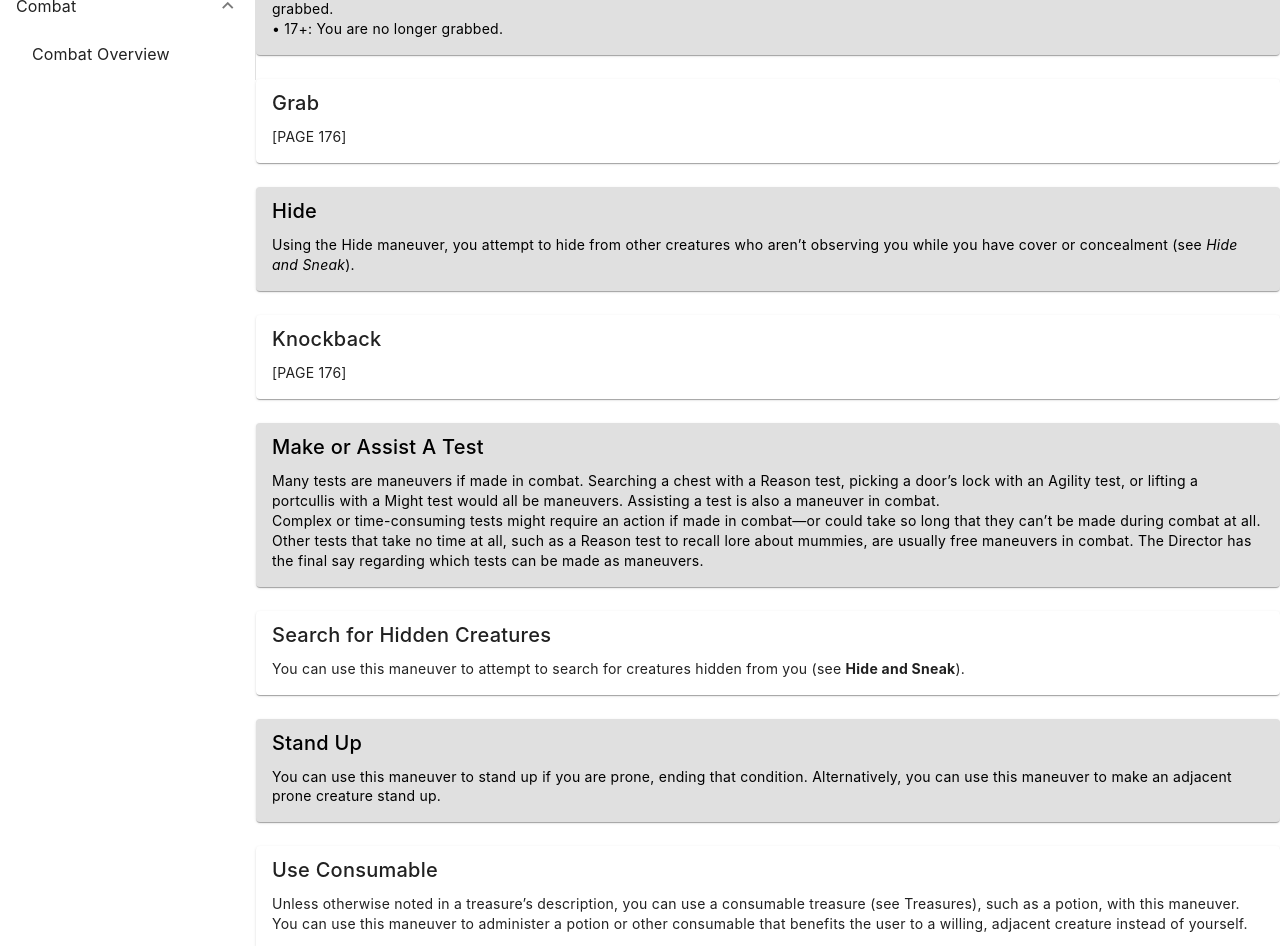
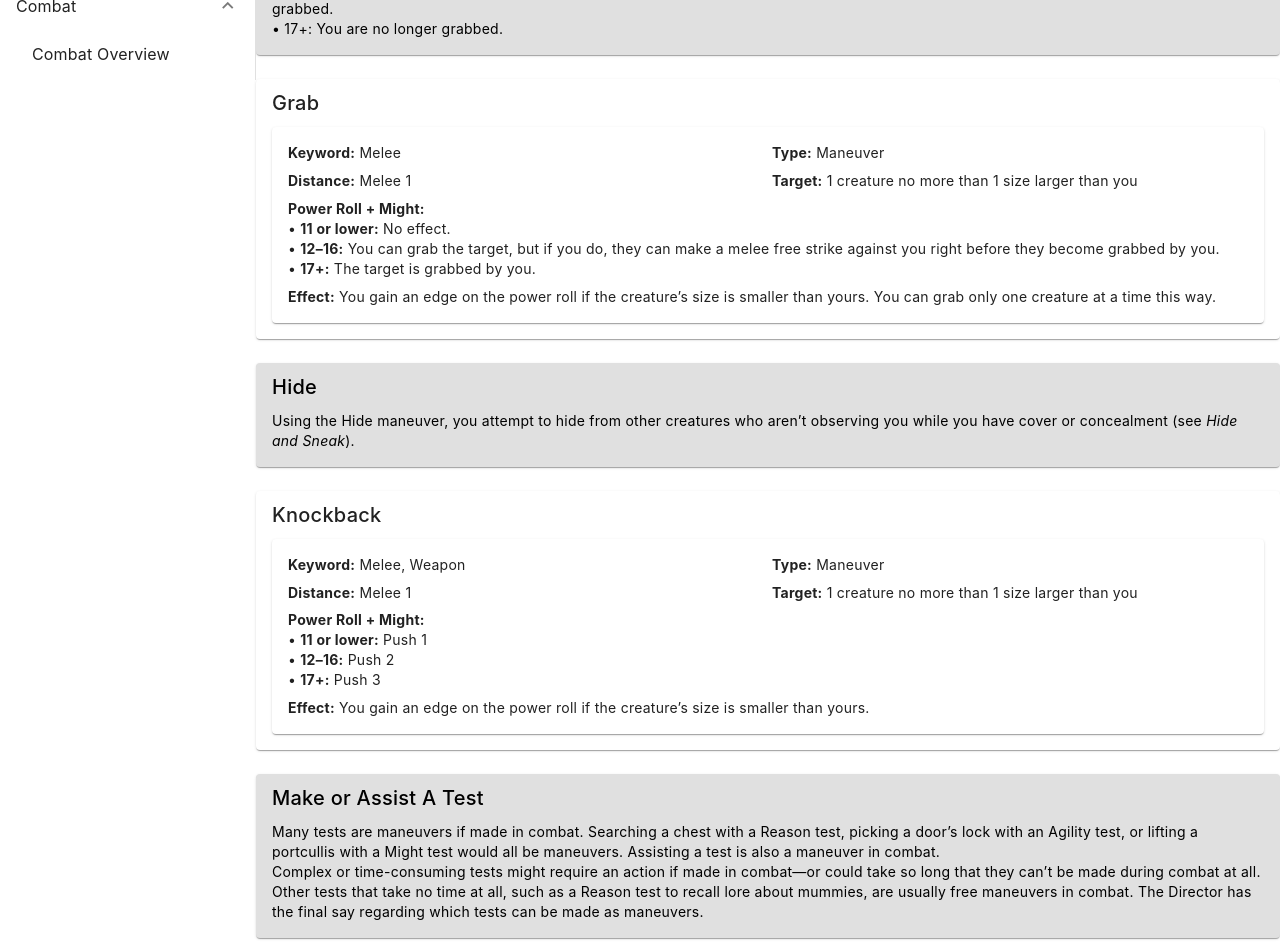
Before and after one commit to RAMcInnes/draw-steel-ui, a Vue app: page /combatManeuvers in a window 1280 px wide. Shown: the part 720-1666 px from the top of the page. Built offline with nearby package versions, Linux system fonts and the light colour scheme; the HTML template or start-up script is replaced by a standard one.

Commit message:
Adding Ability Component

```diff
--- /dev/null
+++ b/src/components/Ability.vue
@@ -0,0 +1,65 @@
+<script setup lang="ts">
+import { computed } from 'vue';
+import type { AbilityInterface } from '@/types';
+
+    const props = defineProps<{
+        ability: AbilityInterface
+    }>();
+
+    const abilityToShow = computed(() => {
+        return props.ability;
+    })
+</script>
+
+<template>
+    <v-card density="compact">
+        <v-card-title v-if="abilityToShow.name">
+            {{ abilityToShow.name }} <span v-if="abilityToShow.resourceCost">({{ abilityToShow.resourceCost }})</span>
+        </v-card-title>
+        <v-card-subtitle v-if="abilityToShow.storyText">
+            {{ abilityToShow.storyText }}
+        </v-card-subtitle>
+        <v-container>
+            <v-row dense>
+                <v-col>
+                    <span v-if="abilityToShow.keywords"><b>Keyword:</b> {{ abilityToShow.keywords.join(', ') }}</span>
+                </v-col>
+                <v-col>
+                    <span v-if="abilityToShow.type"><b>Type:</b> {{ abilityToShow.type }}</span>
+                </v-col>
+            </v-row>
+            <v-row dense>
+                <v-col>
+                    <span v-if="abilityToShow.distance"><b>Distance:</b> {{ abilityToShow.distance }}</span>
+                </v-col>
+                <v-col>
+                    <span v-if="abilityToShow.target"><b>Target:</b> {{ abilityToShow.target }}</span>
+                </v-col>
+            </v-row>
+            <v-row dense v-if="abilityToShow.abilityRoll">
+                <v-col>
+                    <div>
+                        <strong>Power Roll + {{ abilityToShow.abilityRoll.characteristic }}:</strong>
+                        <br><span>• <b>11 or lower:</b> {{ abilityToShow.abilityRoll.tierOne }}</span>
+                        <br><span>• <b>12–16:</b> {{ abilityToShow.abilityRoll.tierTwo }}</span>
+                        <br><span>• <b>17+:</b> {{ abilityToShow.abilityRoll.tierThree }}</span>
+                    </div>
+                </v-col>
+            </v-row>
+            <v-row dense v-if="abilityToShow.effect">
+                <v-col>
+                    <div>
+                        <strong>Effect:</strong> {{ abilityToShow.effect }}
+                    </div>
+                </v-col>
+            </v-row>
+            <v-row dense v-if="abilityToShow.spendResource">
+                <v-col>
+                    <div>
+                        <strong>Spend {{ abilityToShow.spendResource.characteristic }}:</strong>{{ abilityToShow.spendResource.effect }}
+                    </div>
+                </v-col>
+            </v-row>
+        </v-container>
+    </v-card>
+</template>
--- /dev/null
+++ b/src/types.ts
@@ -0,0 +1,12 @@
+export interface AbilityInterface {
+    name?: string,
+    storyText?: string,
+    resourceCost?: string,
+    keywords?: string[],
+    type?: string,
+    distance?: string,
+    target?: string,
+    abilityRoll?: Record<string,string>,
+    effect?: string,
+    spendResource?: Record<string,string>,
+};
--- a/src/views/CombatOptions/CombatManeuversView.vue
+++ b/src/views/CombatOptions/CombatManeuversView.vue
@@ -1,4 +1,33 @@
 <script setup lang="ts">
+    import Ability from '@/components/Ability.vue';
+    import type { AbilityInterface } from '@/types';
+
+    const grabAbility: AbilityInterface = {
+        keywords: ['Melee'],
+        type: 'Maneuver',
+        distance: 'Melee 1',
+        target: '1 creature no more than 1 size larger than you',
+        abilityRoll: {
+            characteristic: 'Might',
+            tierOne: 'No effect.',
+            tierTwo: 'You can grab the target, but if you do, they can make a melee free strike against you right before they become grabbed by you.',
+            tierThree: 'The target is grabbed by you.'
+        },
+        effect: 'You gain an edge on the power roll if the creature’s size is smaller than yours. You can grab only one creature at a time this way.',
+    };
+    const knockbackAbility: AbilityInterface = {
+        keywords: ['Melee', 'Weapon'],
+        type: 'Maneuver',
+        distance: 'Melee 1',
+        target: '1 creature no more than 1 size larger than you',
+        abilityRoll: {
+            characteristic: 'Might',
+            tierOne: 'Push 1',
+            tierTwo: ' Push 2',
+            tierThree: 'Push 3'
+        },
+        effect: 'You gain an edge on the power roll if the creature’s size is smaller than yours.',
+    };
 </script>
 
 <template>
@@ -62,7 +91,7 @@
             Grab
        </v-card-title>
         <v-card-text>
-            [PAGE 176]
+            <Ability :ability=grabAbility />
         </v-card-text>
     </v-card>
     <br>
@@ -82,7 +111,7 @@
             Knockback
        </v-card-title>
         <v-card-text>
-            [PAGE 176]
+            <Ability :ability=knockbackAbility />
         </v-card-text>
     </v-card>
     <br>
```
Also changed, not shown: TODO.txt.
